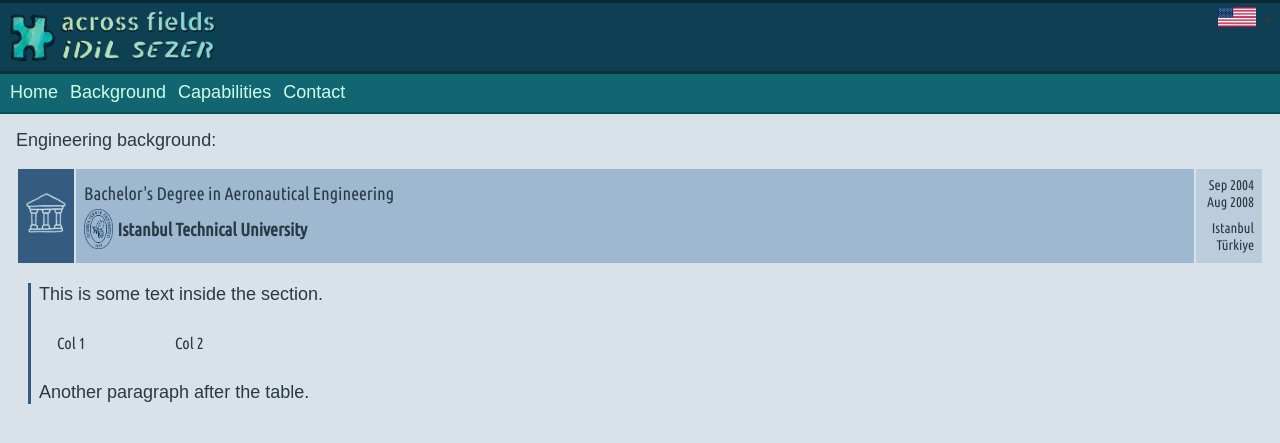
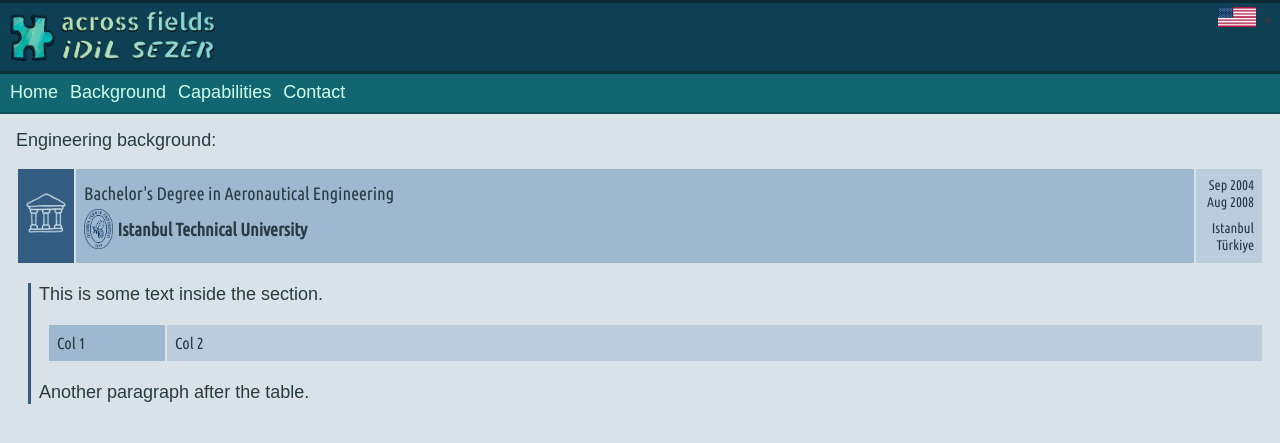
Before and after one commit to acrossfields/idilsezer, a Jekyll site: the page built from en/background.md, in a window 1280 px wide. Shown: the top 443 px of the page. Built offline with Jekyll 4.4.1, drawn with Linux system fonts in a browser that asks for light colours; some web fonts are replaced.

Commit message:
Update background.md

```diff
--- a/en/background.md
+++ b/en/background.md
@@ -35,8 +35,12 @@ permalink: /en/background/
 
   <table class="table-bgsub">
     <tr>
-      <td>Col 1</td>
-      <td>Col 2</td>
+      <td style="background-color: #9eb8cf;">
+        Col 1
+      </td>
+      <td style="background-color: #bbcddc;">
+        Col 2
+      </td>
     </tr>
   </table>
 
```
